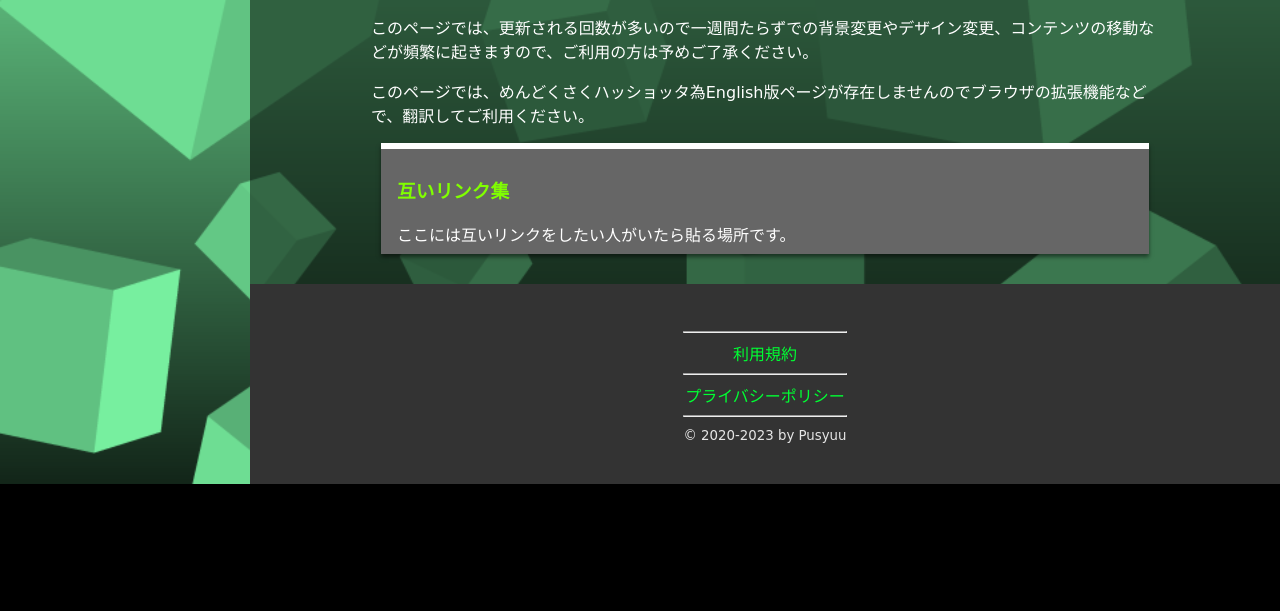
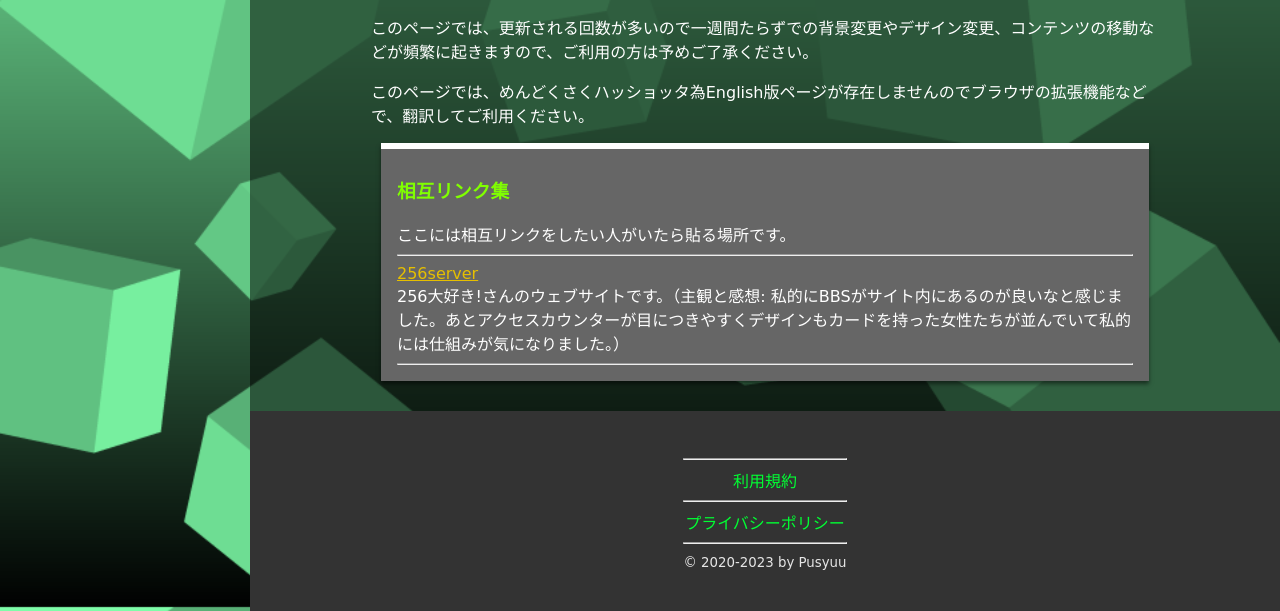
Before and after one commit to PusyuuOfficial/PusyuuPageInPHP, a PHP site: page /cgi-bin/SystemFolder/PageData/p1/content.php in a window 1280 px wide. Shown: the part 1985-2596 px from the top of the page. Before the commit the page ends 2469 px from the top, so only its background shows below. Run offline with PHP 8.4, Linux system fonts and the light colour scheme.

Commit message:
Add files via upload

```diff
--- a/SystemFolder/PageData/b-LinuxWebServer/main.php
+++ b/SystemFolder/PageData/b-LinuxWebServer/main.php
@@ -18,7 +18,7 @@
         </article>
         <article class="article" id="p3">
           <h3>様々なcgiを機能させる方法</h3>
-          <p>まずはWEBだと結構有名な、PHP CGIの機能させる方法です。まずはコマンドで（sudo apt-get install php）といれインストールします。次に（※干渉防止のため表示できません。そのため<a href="../DocData/b-phpinfo.txt">ここ</a>をクリックして閲覧してください。）と書いたテキストファイルをindex.phpなどと名前を入力し、（/usr/lib/cgi-bin/）に入れ（注意、このリンクはindex.phpの場合のみ機能します。<a href="http://localhost/cgi-bin/index.php">ここ</a>）を開いてみてください。正常に動作していれば現在のPHP詳細が表示されます。次はpythonCGIを機能させる方法です。まず（apt -y install python）を入力し、pythonをインストールします。次にCGIの機能を有効かするために（a2enmod cgid）を実行します。次に（/etc/apache2/conf-available/cgi-enabled.conf）に（※干渉防止のため表示できません。そのため<a href="../DocData/b-cgisettings.txt">ここ</a>をクリックして閲覧してください。）をいれ、CGIを機能させるために（a2enconf cgi-enabled）と（systemctl restart apache2）をコマンドで実行します。これで今回紹介した、CGIが機能するはずです。</p>
+          <p>まずはWEBだと結構有名な、PHP CGIの機能させる方法です。まずはコマンドで（sudo apt-get install php）といれインストールします。次に（※干渉防止のため表示できません。そのため<a href="../../DocData/b-phpinfo.txt">ここ</a>をクリックして閲覧してください。）と書いたテキストファイルをindex.phpなどと名前を入力し、（/usr/lib/cgi-bin/）に入れ（注意、このリンクはindex.phpの場合のみ機能します。<a href="http://localhost/cgi-bin/index.php">ここ</a>）を開いてみてください。正常に動作していれば現在のPHP詳細が表示されます。次はpythonCGIを機能させる方法です。まず（apt -y install python）を入力し、pythonをインストールします。次にCGIの機能を有効かするために（a2enmod cgid）を実行します。次に（/etc/apache2/conf-available/cgi-enabled.conf）に（※干渉防止のため表示できません。そのため<a href="../../DocData/b-cgisettings.txt">ここ</a>をクリックして閲覧してください。）をいれ、CGIを機能させるために（a2enconf cgi-enabled）と（systemctl restart apache2）をコマンドで実行します。これで今回紹介した、CGIが機能するはずです。</p>
         </article>
       </section>
     </div>
--- a/SystemFolder/PageData/p1/main.php
+++ b/SystemFolder/PageData/p1/main.php
@@ -49,8 +49,11 @@
       <p>このページでは、更新される回数が多いので一週間たらずでの背景変更やデザイン変更、コンテンツの移動などが頻繁に起きますので、ご利用の方は予めご了承ください。</p>
       <p>このページでは、めんどくさくハッショッタ為English版ページが存在しませんのでブラウザの拡張機能などで、翻訳してご利用ください。</p>
       <div class="box-6">
-        <h3>互いリンク集</h3>
-        <p>ここには互いリンクをしたい人がいたら貼る場所です。</p>
+        <h3>相互リンク集</h3>
+        <p>ここには相互リンクをしたい人がいたら貼る場所です。</p>
+        <hr>
+        <a href="https://256server.com/">256server</a><p>256大好き!さんのウェブサイトです。（主観と感想: 私的にBBSがサイト内にあるのが良いなと感じました。あとアクセスカウンターが目につきやすくデザインもカードを持った女性たちが並んでいて私的には仕組みが気になりました。）</p>
+        <hr>
       </div>
     </section>
   </div>
```
